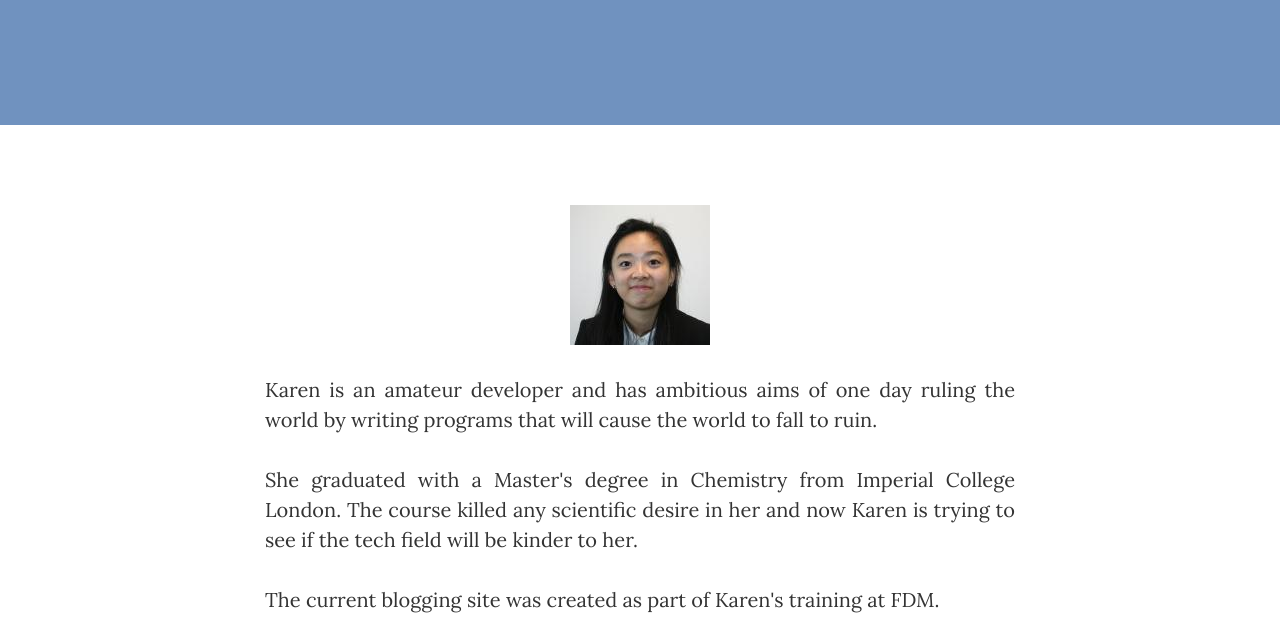
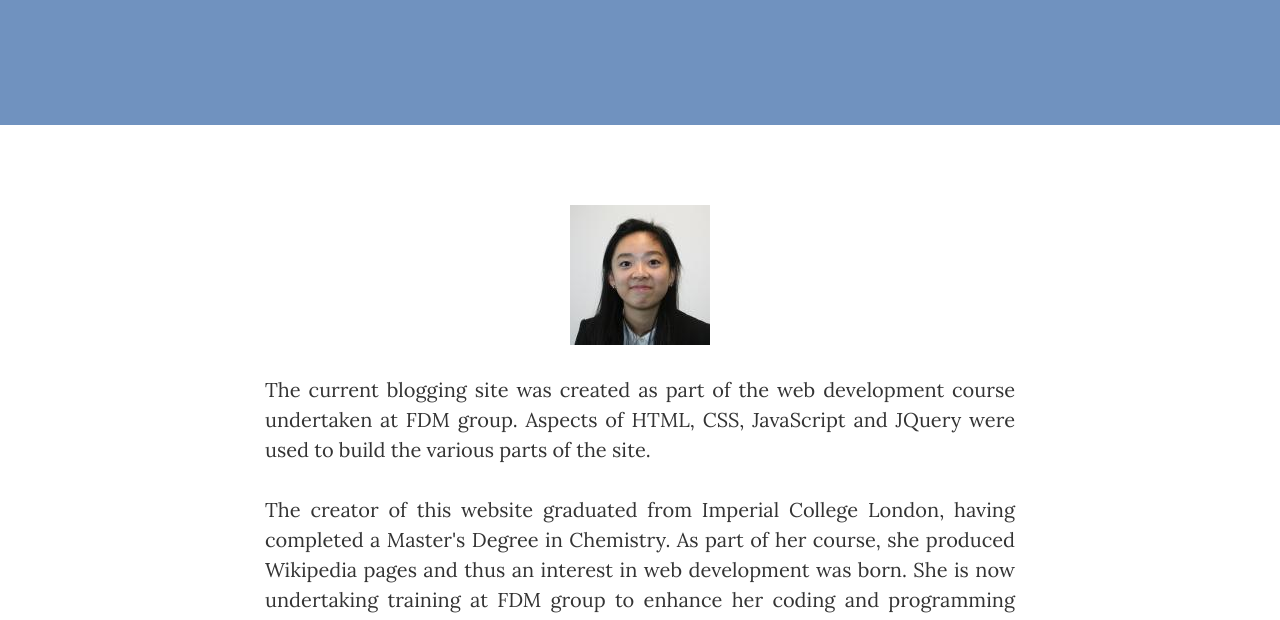
Before and after one commit to kl1111/FDM-Press, a website: page about.html in a window 1280 px wide. Shown: the part 323-943 px from the top of the page. Drawn offline with nearby package versions, Linux system fonts and the light colour scheme; files that its build step writes are made by us from their sources.

Commit message:
[Changes]
Update to the information of the author

```diff
--- a/about.html
+++ b/about.html
@@ -140,14 +140,14 @@
 		<div class="row">
 		    <div class="col-lg-8 col-lg-offset-2 col-md-10 col-md-offset-1">
 					<p style="text-align:center">	<img src="img/profile.jpg" ></p>
-                <p style="text-align:justify">	Karen is an amateur developer and has ambitious aims of one day ruling the world by
-												writing programs that will cause the world to fall to ruin.</p>
+			<p style="text-align:justify">	The current blogging site was created as part of the web development course
+													undertaken at FDM group. Aspects of HTML, CSS, JavaScript and JQuery were used
+													to build the various parts of the site.</p>
 
-				<p style="text-align:justify">	She graduated with a Master's degree in Chemistry from Imperial College London.
-												The course killed any scientific desire in her and now Karen is trying to see if
-												the tech field will be kinder to her.</p>
-
-				<p style="text-align:justify">	The current blogging site was created as part of Karen's training at FDM.</p>
+					<p style="text-align:justify">	The creator of this website graduated from Imperial College London, having completed
+													a Master's Degree in Chemistry. As part of her course, she produced Wikipedia pages
+													and thus an interest in web development was born. She is now undertaking training at
+													FDM group to enhance her coding and programming skills.</p>
 
 					<p style="text-align:justify">	She is also featured on her research group's webpage and can be seen
 													<a href="http://www.crimmingroup.org/group/group.html">here.</a></p>
```
Lines whose indentation alone changed are shown as unchanged.
